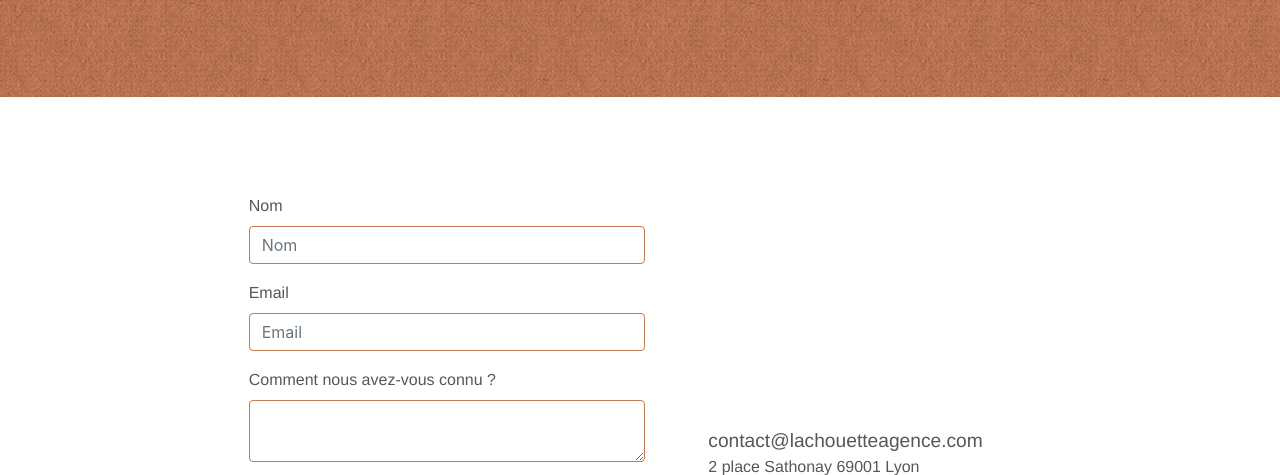
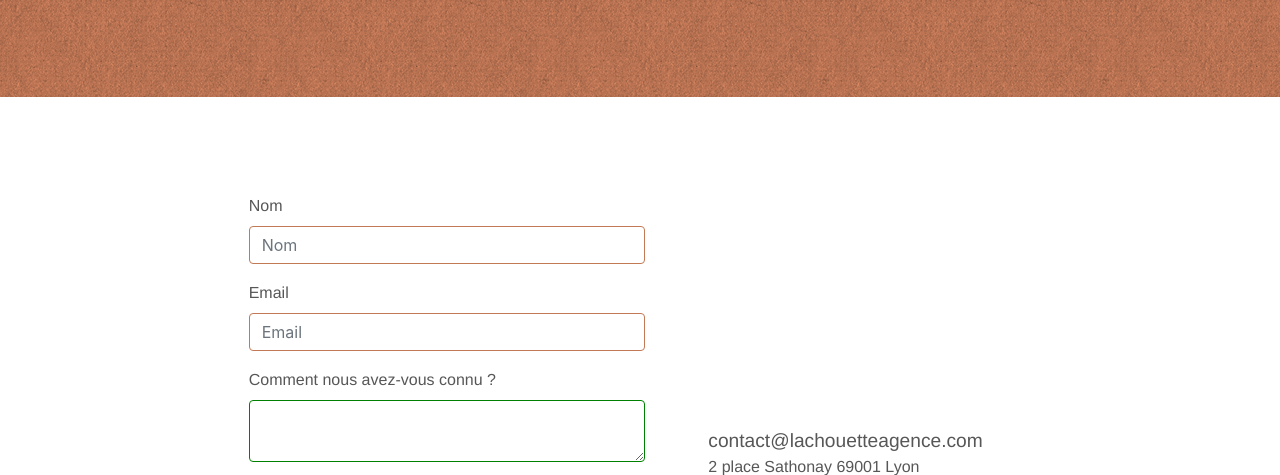
Before and after one commit to AureliaPiot/AureliaPiot_4_14072021, a plain HTML site: page contact.html in a window 1280 px wide. Shown: the part 311-786 px from the top of the page. Drawn offline with Linux system fonts and the light colour scheme.

Commit message:
ajout textarea:valid

```diff
--- a/css/style.css
+++ b/css/style.css
@@ -20,9 +20,10 @@ a:hover {
     cursor: pointer;
 }
 
-input:valid{
+input:valid , textarea:valid{
     border: 1px solid green;
 }
+
 
 #page-loading-blocs-notifaction {
     position: fixed;
```
